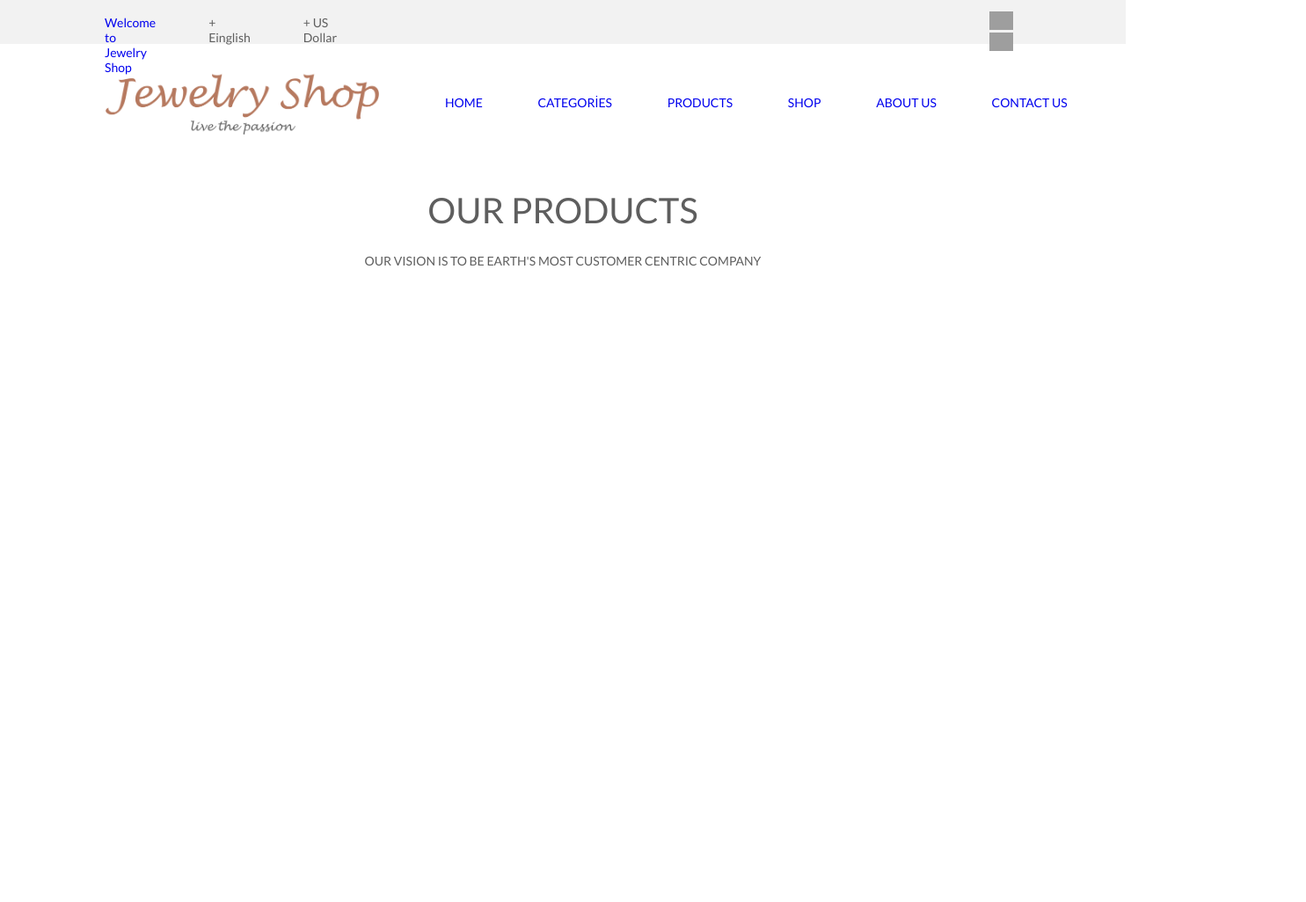
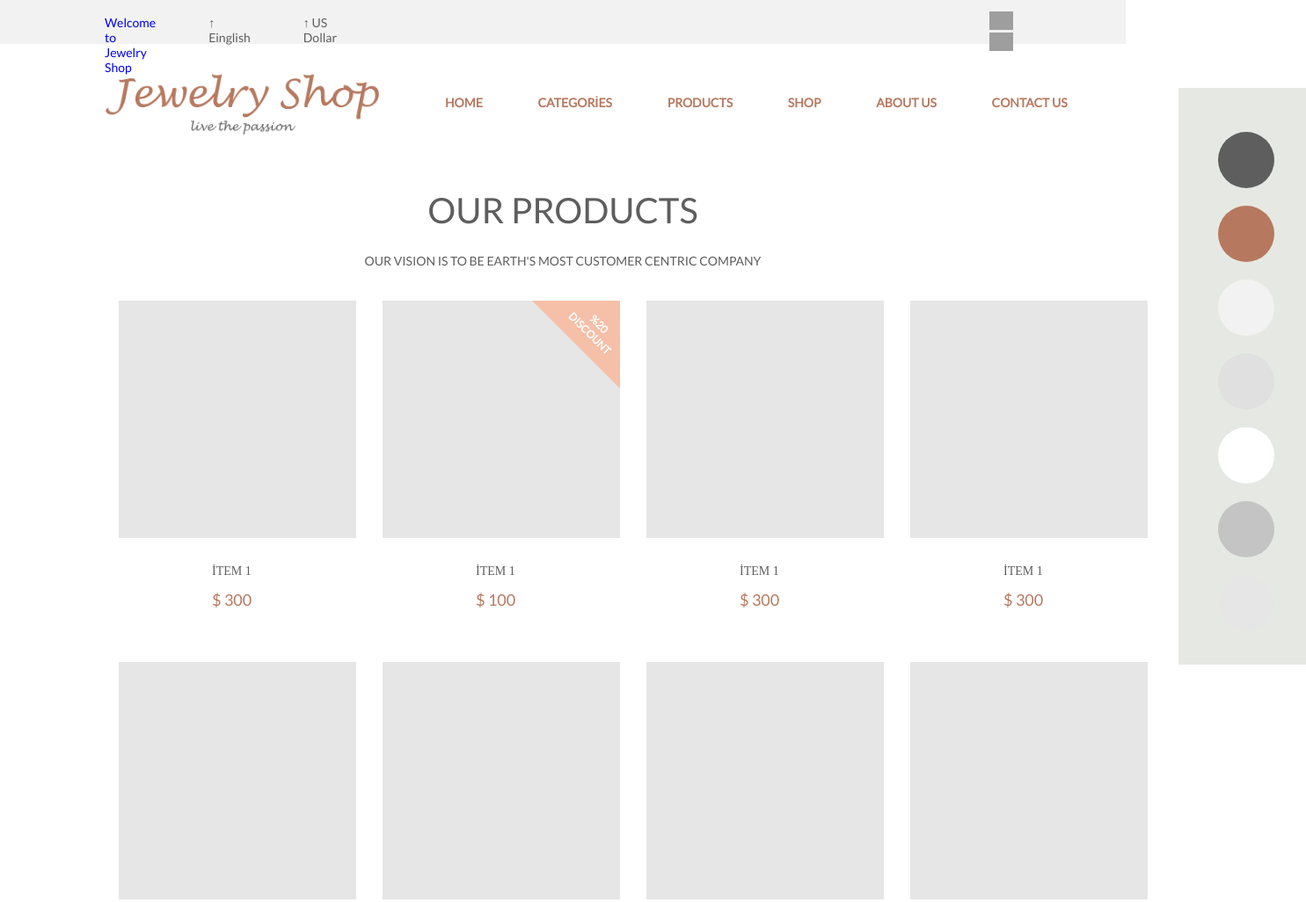
Before and after one commit to TCEmreS/proje-3, a plain HTML site: page index.html in a window 1280 px wide. Shown: the top 1026 px of the page at 88% size, 1485 px wide, since content can reach past the window. Before the commit the page ends 800 px from the top, so only its background shows below. Drawn offline with Linux system fonts and the light colour scheme; grey boxes are pictures that could not be loaded.

Commit message:
güncelleme
-33,36,42 nolu hatalar düzeltildi,
-follow logoları doğru yere konumlandı fakat "a" tagındaki bir boşluk ortadan kalmadı bir türlü :)
-kutular sorunsuz ancak köşe bantını ribbon kullanarak yapmadım net üzerinden üçgen çizdim css kodu olarak ekledim, iç yazısını transform ile yön değiştirdim.
- hover ile istenilen sorunsuz şekilde başarıya ulaştı.
-tasarımcını attığı projede sol tarafta 7 renkli daireleri sağ tarafa fixed olarak konumlandırdım yer bulamadım :)

-eksik olarak us dollar ve einglish kısmındaki ok ları sağ tarafta konumlandıramadım details ile yapmaya çalıştım o kısmı fakat alt kategori açılınca div içindekiler sağ tarafa kayıyor düzeltemedim. ok ları da görünen şekilde yapamadım o tasarımda ok bulamadım.

```diff
--- a/index.html
+++ b/index.html
@@ -12,6 +12,17 @@
     <title>Jewelry Shop</title>
   </head>
   <body>
+    <div id="renkler">
+      <div class="sıra">
+        <div class="d1"></div>
+        <div class="d2"></div>
+        <div class="d3"></div>
+        <div class="d4"></div>
+        <div class="d5"></div>
+        <div class="d6"></div>
+        <div class="d7"></div>
+      </div>
+    </div>
     <div id="headback">
       <div class="a1">
         <div><a href="index.html"> Welcome to Jewelry Shop</a></div>
@@ -30,16 +41,27 @@
       </div>
       <div class="c1">
         <a href="#">
-          <img width="27" height="21" src="fonts/icons8-instagram.svg" />
+          <img
+            class="follow"
+            src="fonts/icons8-instagram.svg"
+            onerror="this.onerror=null;"
+          />
         </a>
         <a href="#"
-          ><img width="27" height="21" src="fonts/icons8-twitter.svg"
+          ><img
+            class="follow"
+            src="fonts/icons8-twitter.svg"
+            onerror="this.onerror=null;"
         /></a>
       </div>
     </div>
     <div id="nav">
       <div class="logo">
-        <img width="311px" height="73px" src="fonts/jewelry.png" />
+        <img
+          class="isim"
+          src="fonts/jewelry.png"
+          onerror="this.onerror=null;"
+        />
       </div>
       <div id="menu">
         <a class="amenu" href="#">HOME</a>
@@ -54,5 +76,73 @@
     <div class="altour">
       OUR VISION IS TO BE EARTH'S MOST CUSTOMER CENTRIC COMPANY
     </div>
+    <div class="anakutu">
+      <div>
+        <div class="kutu"></div>
+        <div class="adi">İTEM 1</div>
+        <div class="fiyat">$ 300</div>
+      </div>
+      <div>
+        <div class="kutu">
+          <div class="s1"><span>%20 DISCOUNT</span></div>
+        </div>
+        <div class="adi">İTEM 1</div>
+        <div class="fiyat">$ 100</div>
+      </div>
+      <div>
+        <div id="kut">
+          <div class="akut">
+            <div class="text">ADD TO CARD</div>
+          </div>
+        </div>
+        <div class="adi">İTEM 1</div>
+        <div class="fiyat">$ 300</div>
+      </div>
+      <div>
+        <div class="kutu"></div>
+        <div class="adi">İTEM 1</div>
+        <div class="fiyat">$ 300</div>
+      </div>
+      <div>
+        <div class="kutu"></div>
+        <div class="adi">İTEM 1</div>
+        <div class="fiyat">$ 300</div>
+      </div>
+      <div>
+        <div class="kutu"></div>
+        <div class="adi">İTEM 1</div>
+        <div class="fiyat">$ 300</div>
+      </div>
+      <div>
+        <div class="kutu"></div>
+        <div class="adi">İTEM 1</div>
+        <div class="fiyat">$ 300</div>
+      </div>
+      <div>
+        <div class="kutu"></div>
+        <div class="adi">İTEM 1</div>
+        <div class="fiyat">$ 300</div>
+      </div>
+      <div>
+        <div class="kutu"></div>
+        <div class="adi">İTEM 1</div>
+        <div class="fiyat">$ 300</div>
+      </div>
+      <div>
+        <div class="kutu"></div>
+        <div class="adi">İTEM 1</div>
+        <div class="fiyat">$ 300</div>
+      </div>
+      <div>
+        <div class="kutu"></div>
+        <div class="adi">İTEM 1</div>
+        <div class="fiyat">$ 300</div>
+      </div>
+      <div>
+        <div class="kutu"></div>
+        <div class="adi">İTEM 1</div>
+        <div class="fiyat">$ 300</div>
+      </div>
+    </div>
   </body>
 </html>
--- a/styles.css
+++ b/styles.css
@@ -1,3 +1,75 @@
+#renkler {
+  background-color: rgb(61, 83, 40, 0.13);
+  position: fixed;
+  left: 1340px;
+  top: 100px;
+  width: 154px;
+  height: 656px;
+  display: flex;
+  flex-flow: column;
+}
+
+.sıra {
+  margin-top: 50px;
+  margin-left: 45px;
+}
+
+.d1 {
+  background-color: #5e5e5e;
+  border-radius: 100px;
+  width: 64px;
+  height: 64px;
+  margin-bottom: 20px;
+}
+
+.d2 {
+  background-color: #b6795f;
+  border-radius: 100px;
+  width: 64px;
+  height: 64px;
+  margin-bottom: 20px;
+}
+
+.d3 {
+  background-color: #f2f2f2;
+  border-radius: 100px;
+  width: 64px;
+  height: 64px;
+  margin-bottom: 20px;
+}
+
+.d4 {
+  background-color: #e0e0e0;
+  border-radius: 100px;
+  width: 64px;
+  height: 64px;
+  margin-bottom: 20px;
+}
+
+.d5 {
+  background-color: #ffffff;
+  border-radius: 100px;
+  width: 64px;
+  height: 64px;
+  margin-bottom: 20px;
+}
+
+.d6 {
+  background-color: #c4c4c4;
+  border-radius: 100px;
+  width: 64px;
+  height: 64px;
+  margin-bottom: 20px;
+}
+
+.d7 {
+  background-color: #e6e6e6;
+  border-radius: 100px;
+  width: 64px;
+  height: 64px;
+  margin-bottom: 20px;
+}
+
 body {
   margin: 0px;
   padding: 0px;
@@ -33,8 +105,6 @@ a {
 
 .c1 {
   margin: 13px 121px 0px 742px;
-  width: 90px;
-  height: 50px;
 }
 
 summary {
@@ -46,16 +116,27 @@ summary {
   display: block;
 }
 details summary:before {
-  content: " + ";
+  content: " ↑ ";
 }
 details[open] summary:before {
-  content: " - ";
+  content: " ↓ ";
 }
 
 #nav {
   display: flex;
   flex-direction: row;
   background-color: #ffffff;
+}
+
+.follow {
+  width: 27px;
+  height: 21px;
+  margin-right: 15px;
+}
+
+.isim {
+  width: 311px;
+  height: 73px;
 }
 
 .logo {
@@ -65,7 +146,6 @@ details[open] summary:before {
 }
 
 #menu {
-  color: #b6795f;
   font-size: 14px;
   font-family: "Lato", sans-serif;
   margin-top: 58px;
@@ -75,6 +155,8 @@ details[open] summary:before {
 .amenu {
   margin-right: 60px;
   cursor: no-drop;
+  color: #b6795f;
+  font-weight: bold;
 }
 
 .our {
@@ -94,3 +176,112 @@ details[open] summary:before {
   margin-top: 25.02px;
   font-family: "Lato", sans-serif;
 }
+
+.anakutu {
+  display: flex;
+  flex-wrap: wrap;
+  margin-top: 36.54px;
+  margin-left: 135px;
+  width: 1350px;
+}
+
+.kutu {
+  width: 270px;
+  height: 270px;
+  background-color: #e6e6e6;
+  margin-right: 30px;
+}
+
+.adi {
+  color: #5e5e5e;
+  font-size: 14px;
+  margin-top: 30px;
+  margin-left: 106px;
+  width: 45px;
+  height: 17px;
+}
+
+.fiyat {
+  color: #b6795f;
+  font-size: 18px;
+  font-family: "Lato", sans-serif;
+  margin-top: 12px;
+  margin-left: 106px;
+  margin-bottom: 60px;
+  width: 50px;
+  height: 22px;
+}
+/*
+.ribbon {
+  width: 100.41px;
+  height: 50.97px;
+  overflow: hidden;
+  background: #f5bfa8;
+  transform: rotate(44.93deg);
+}
+
+.s1 {
+  position: absolute;
+  width: 110px;
+  height: 40px;
+  left: 640px;
+  top: 330px;
+  font-family: "Lato", sans-serif;
+  font-weight: bold;
+  font-size: 12px;
+  line-height: 10px;
+  text-align: center;
+  color: #ffffff;
+  padding-top: 20px;
+} */
+
+.s1 {
+  width: 0;
+  height: 0;
+  border-style: solid;
+  border-width: 0 100px 100px 0;
+  border-color: transparent #f5bfa8 transparent transparent;
+  margin-left: 170px;
+  position: relative;
+}
+
+span {
+  position: absolute;
+  transform: rotate(44.93deg);
+  color: #ffffff;
+  font-family: "Lato", sans-serif;
+  font-weight: bold;
+  font-size: 12px;
+  text-align: center;
+  margin-left: 40px;
+  margin-top: 17px;
+}
+
+#kut {
+  width: 270px;
+  height: 270px;
+  background-color: #e6e6e6;
+  margin-right: 30px;
+}
+
+.akut {
+  line-height: 50px;
+  overflow: hidden;
+  height: 0px;
+}
+
+#kut:hover .akut {
+  height: 65px;
+}
+
+.text {
+  text-align: center;
+  color: #5e5e5e;
+  margin-left: 30px;
+  margin-right: 30px;
+  margin-top: 15px;
+  font-size: 18px;
+}
+#kut:hover .text {
+  background: #ffffff;
+}
```
